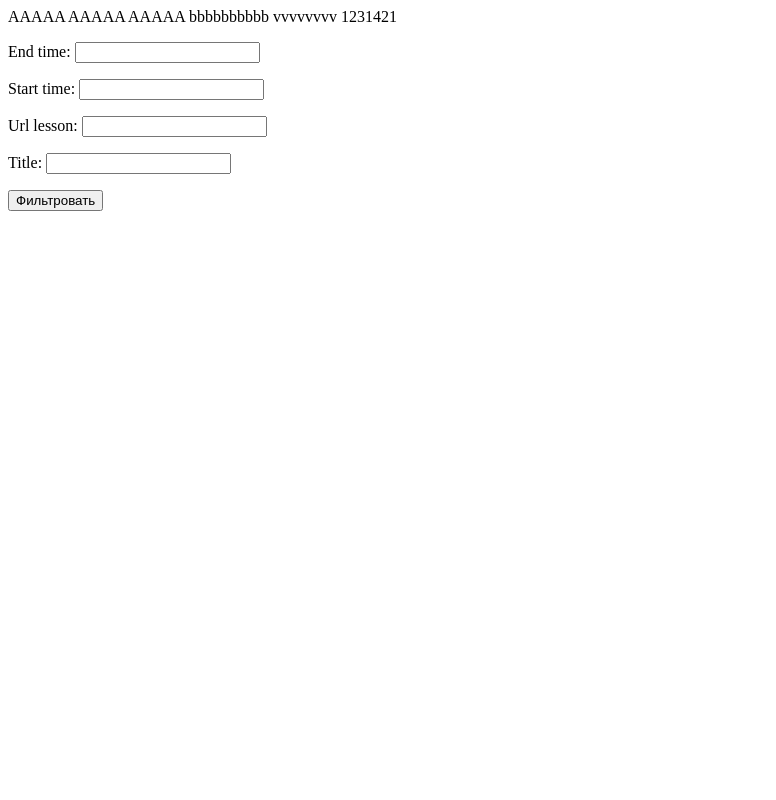
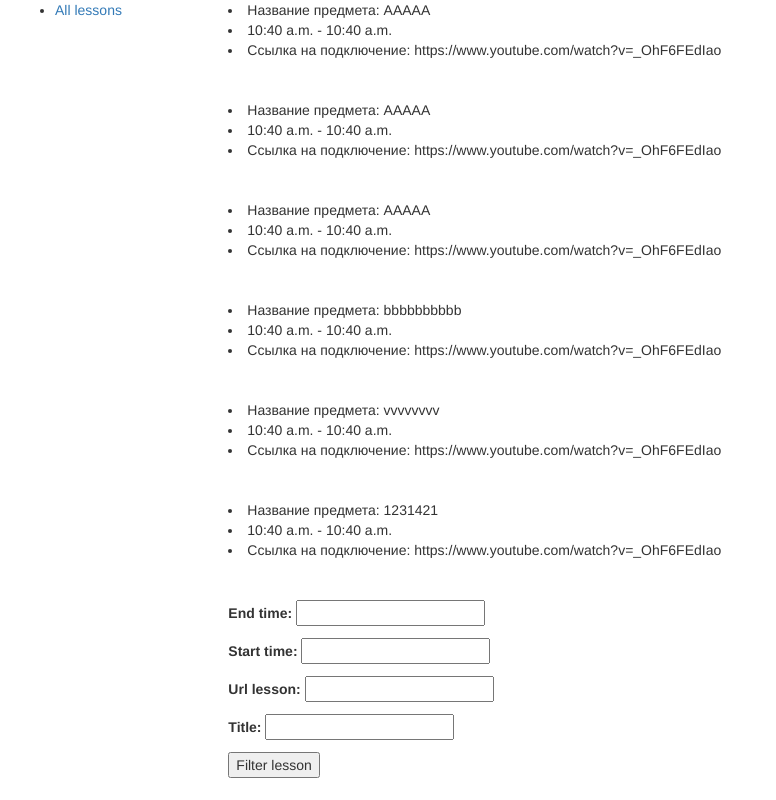
Before and after one commit to FHOFHAWK/Triple-A, a Django app: page /filter/ in a window 1280 px wide. Shown: the whole page, without its empty margins (0-776 px from the left). Run offline with Django 3.2, Linux system fonts and the light colour scheme; data comes from the database, SQL or seed files in the repository; some libraries are stand-ins or nearby versions.

Commit message:
filter added

```diff
--- a/core/views.py
+++ b/core/views.py
@@ -91,14 +91,19 @@ def filter_lessons(request):
     if request.method == "GET":
         lessons = Lesson.objects.all()
         return render(request,"filter.html",{"form" : form, "lessons" : lessons})
-    elif request.method == "GET":
-        form = FilterLessonForm(request.GET)
+    elif request.method == "POST":
+        form = FilterLessonForm(request.POST)
         if form.is_valid():
             title = form.cleaned_data.get("title")
             end_time = form.cleaned_data.get("end_time")
             start_time = form.cleaned_data.get("start_time")
             url_lesson = form.cleaned_data.get("url_lesson")
-            lesson = Lesson.objects.create(title=title,end_time=end_time,start_time=start_time,url_lesson=url_lesson)
-            lesson.save()
-    lessons = Lesson.objects.all()
-    return render(request,"filter.html",{"form" : form, "lessons" : lessons})
+            lessons = Lesson.objects.all()
+            if title:
+                lessons = Lesson.objects.all().filter(title=title)
+            #if group:
+            #   lessons = Lesson.objects.all().filter(group=group)
+            #if teacher:
+            #   lessons = Lesson.objects.all().filter(teacher=teacher)
+
+            return render(request,"filter.html",{"form" : form, "lessons" : lessons})
--- a/templates/base_generic.html
+++ b/templates/base_generic.html
@@ -22,7 +22,7 @@
       <div class="col-sm-2">
       {% block sidebar %}
       <ul class="sidebar-nav">
-          <li><a href="{% url 'index' %}">Home</a></li>
+
           <li><a href="">All lessons</a></li>
       </ul>
      {% endblock %}
--- a/templates/filter.html
+++ b/templates/filter.html
@@ -1,8 +1,18 @@
-{%for lesson in lessons %}
-    {{lesson.title}}
-{% endfor %}
-<form method="get" enctype="multipart/form-data">
+{% extends 'base_generic.html' %}
+{% block content %}
+{% load crispy_forms_tags %}
+    <table>
+        {%for lesson in lessons %}
+            <li>Название предмета: {{lesson.title}}</li>
+            <li>{{lesson.start_time}} - {{lesson.end_time}}</li>
+            <li>Ссылка на подключение: {{lesson.url_lesson}}</li>
+            <br></br>
+        {% endfor %}
+    </table>
+
+<form method="post" enctype="multipart/form-data">
     {% csrf_token %}
     {{form.as_p}}
-    <button type="submit">Фильтровать</button>
+    <button type="submit">Filter lesson</button>
 </form>
+{% endblock %}
```
